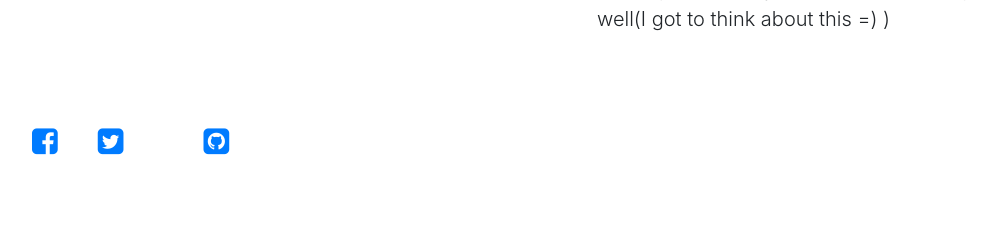
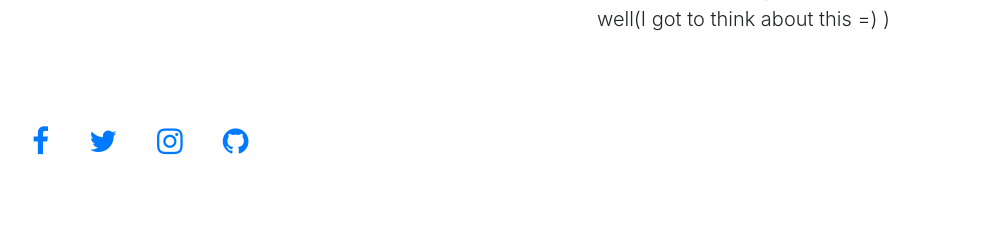
Before and after one commit to saifeddin1/forums-flask, a Flask app: page /about/ in a window 1280 px wide. Shown: the part 414-640 px from the top of the page, without its empty margins (58-1054 px from the left). Run offline with Flask 2, Linux system fonts and the light colour scheme; some libraries are stand-ins or nearby versions.

Commit message:
add social media icons final

```diff
--- a/app/templates/about.html
+++ b/app/templates/about.html
@@ -10,7 +10,7 @@
     <link rel="stylesheet" href="https://stackpath.bootstrapcdn.com/bootstrap/4.1.0/css/bootstrap.min.css" integrity="sha384-9gVQ4dYFwwWSjIDZnLEWnxCjeSWFphJiwGPXr1jddIhOegiu1FwO5qRGvFXOdJZ4" crossorigin="anonymous">
     <link rel="stylesheet" href="/static/css/bootstrap.min.css">
     <link rel="stylesheet" href="https://cdnjs.cloudflare.com/ajax/libs/font-awesome/4.7.0/css/font-awesome.min.css">
-     <!--Custom CSS-->
+    <!--Custom CSS-->
     <link rel="stylesheet" href="{{ url_for('static', filename='about.css') }}">
   </head>
   <body>
@@ -65,16 +65,15 @@
 
       <div class="container">
         <div class="row">
-          <a href="https://www.facebook.com/saifeddin01"> <i class="fa fa-facebook-square fa-4x"></i></a>
-          <a href="https://twitter.com/saifeddin01"> <i class="fa fa-twitter-square fa-4x"></i></a>
-          <a href="https://www.instagram.com/sifo.io/"> <i class="fa fa-instagram-square fa-4x"></i></a>
-          <a href="https://www.github.com/saifeddin1"> <i class="fa fa-github-square fa-4x"></i></a>
+          <a href="https://www.facebook.com/saifeddin01"> <i class="fa fa-facebook fa-4x"></i></a>
+          <a href="https://twitter.com/saifeddin01"> <i class="fa fa-twitter fa-4x"></i></a>
+          <a href="https://www.instagram.com/sifo.io"> <i class="fa fa-instagram fa-4x"></i></a>
+          <a href="https://www.github.com/saifeddin1"> <i class="fa fa-github fa-4x"></i></a>
         </div>
       </div>
 
+    </footer>
 
-
-    </footer>
     <script src="https://code.jquery.com/jquery-3.3.1.slim.min.js" integrity="sha384-q8i/X+965DzO0rT7abK41JStQIAqVgRVzpbzo5smXKp4YfRvH+8abtTE1Pi6jizo" crossorigin="anonymous"></script>
     <script src="https://cdnjs.cloudflare.com/ajax/libs/popper.js/1.14.0/umd/popper.min.js" integrity="sha384-cs/chFZiN24E4KMATLdqdvsezGxaGsi4hLGOzlXwp5UZB1LY//20VyM2taTB4QvJ" crossorigin="anonymous"></script>
     <script src="https://stackpath.bootstrapcdn.com/bootstrap/4.1.0/js/bootstrap.min.js" integrity="sha384-uefMccjFJAIv6A+rW+L4AHf99KvxDjWSu1z9VI8SKNVmz4sk7buKt/6v9KI65qnm" crossorigin="anonymous"></script>
```
